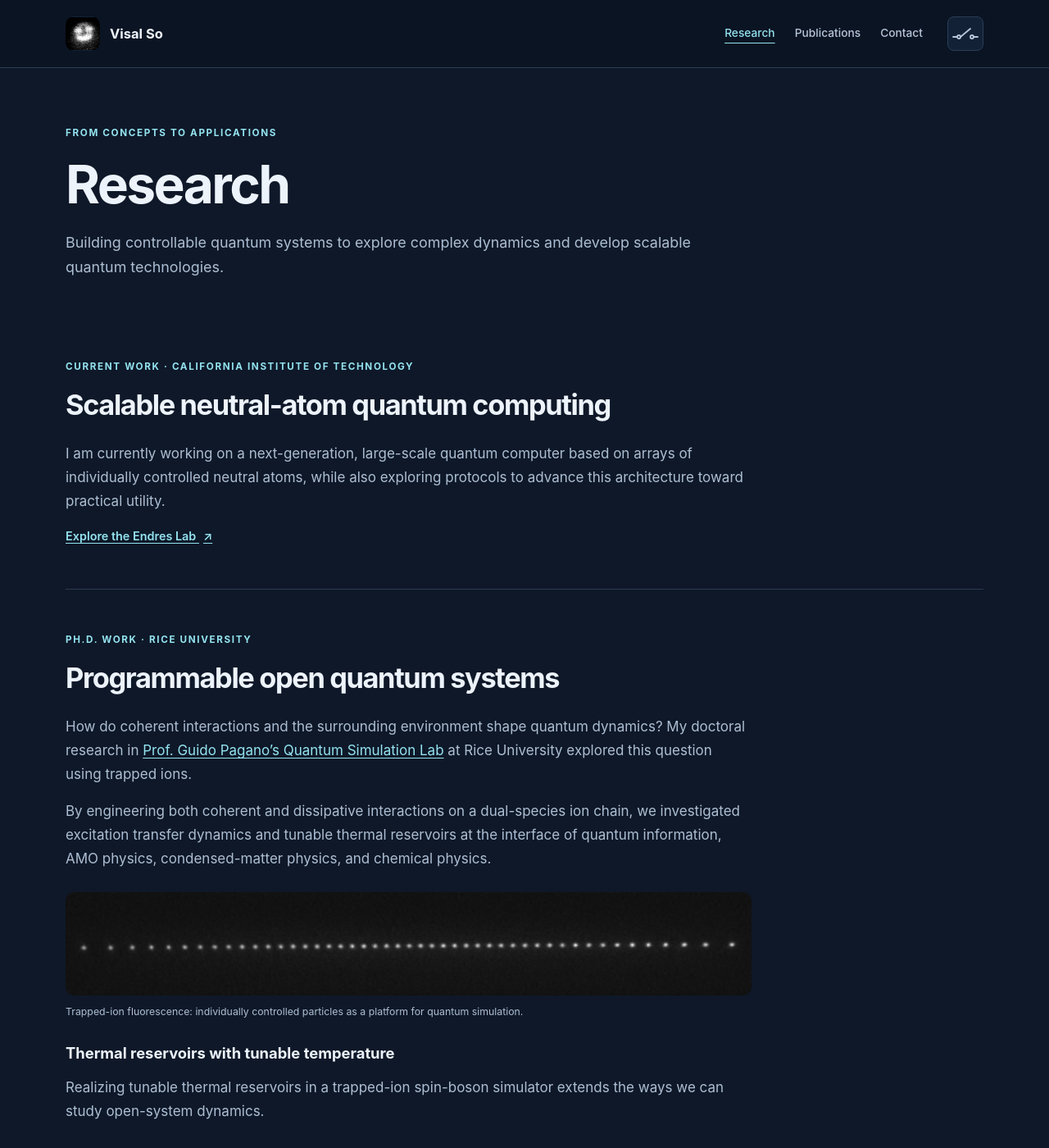
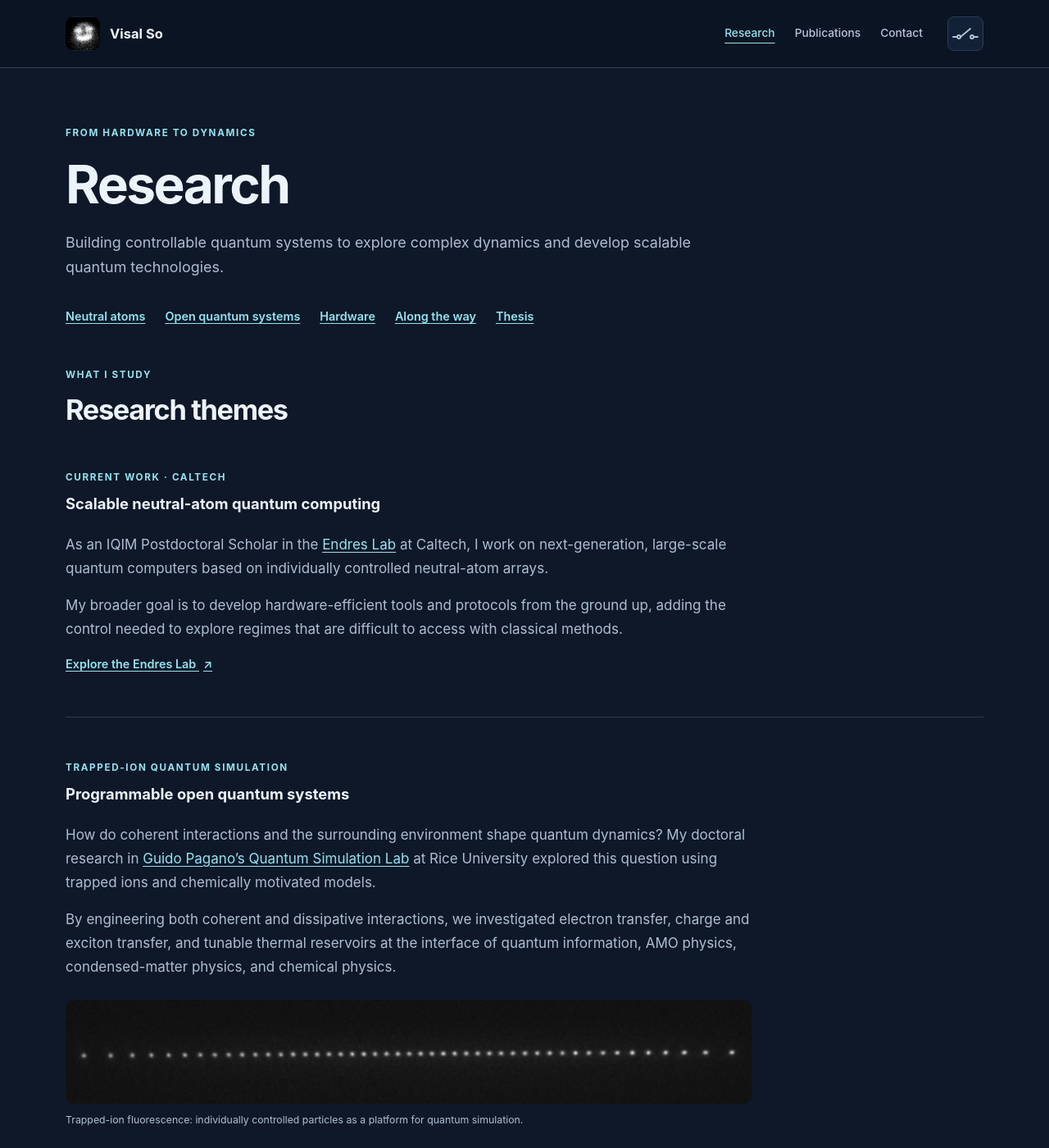
Before and after one commit to visalso/visalso.github.io, a Jekyll site: the page built from research.html, in a window 1280 px wide and 1400 px high. Shown: the whole window at 82% size. Built offline with Jekyll 4.4.1, drawn with Linux system fonts in a browser that asks for light colours; some of the changed text lies outside the part shown.

Commit message:
Update research.html

```diff
--- a/research.html
+++ b/research.html
@@ -6,63 +6,70 @@ permalink: /research/
 nav: research
 ---
 <header class="page-header container">
-  <p class="eyebrow">From concepts to applications</p>
+  <p class="eyebrow">From hardware to dynamics</p>
   <h1 class="page-title">Research</h1>
   <p class="lead">Building controllable quantum systems to explore complex dynamics and develop scalable quantum technologies.</p>
-  <!--<nav class="actions page-jumps" aria-label="Research sections">
-    <a class="text-link" href="#neutral-atoms">Current work</a>
+  <nav class="actions page-jumps" aria-label="Research sections">
+    <a class="text-link" href="#neutral-atoms">Neutral atoms</a>
     <a class="text-link" href="#open-systems">Open quantum systems</a>
     <a class="text-link" href="#hardware">Hardware</a>
+    <a class="text-link" href="#updates">Along the way</a>
     <a class="text-link" href="#thesis">Thesis</a>
-    <a class="text-link" href="#updates">Talks &amp; updates</a>
-  </nav>-->
+  </nav>
 </header>
 
-<div class="container">
-  <section class="section project" id="neutral-atoms" aria-labelledby="neutral-atoms-title">
+
+<div class="container research-page__columns">
+  <section class="research-page__themes" id="research-themes" aria-labelledby="research-themes-title">
+    <header class="research-page__column-heading">
+      <p class="section-kicker">What I study</p>
+      <h2 id="research-themes-title">Research themes</h2>
+    </header>
+    <div class="research-page__cards">
+  <section class="section project research-theme-card" id="neutral-atoms" aria-labelledby="neutral-atoms-title">
     <div class="project__heading">
-      <p class="section-kicker">Current work · California Institute of Technology</p>
-      <h2 id="neutral-atoms-title">Scalable neutral-atom quantum computing</h2>
+      <p class="section-kicker">Current work · Caltech</p>
+      <h3 id="neutral-atoms-title">Scalable neutral-atom quantum computing</h3>
     </div>
     <div class="project__body prose">
-      <p>I am currently working on a next-generation, large-scale quantum computer based on arrays of individually controlled neutral atoms, while also exploring protocols to advance this architecture toward practical utility.</p>
+      <p>As an IQIM Postdoctoral Scholar in the <a href="https://www.endreslab.com/">Endres Lab</a> at Caltech, I work on next-generation, large-scale quantum computers based on individually controlled neutral-atom arrays.</p>
+      <p>My broader goal is to develop hardware-efficient tools and protocols from the ground up, adding the control needed to explore regimes that are difficult to access with classical methods.</p>
       <p class="project__links"><a class="text-link" href="https://www.endreslab.com/">Explore the Endres Lab <span aria-hidden="true">↗</span></a></p>
     </div>
   </section>
-
-  <section class="section project" id="open-systems" aria-labelledby="open-systems-title">
+  <section class="section project research-theme-card" id="open-systems" aria-labelledby="open-systems-title">
     <div class="project__heading">
-      <p class="section-kicker">Ph.D. work · Rice University</p>
-      <h2 id="open-systems-title">Programmable open quantum systems</h2>
+      <p class="section-kicker">Trapped-ion quantum simulation</p>
+      <h3 id="open-systems-title">Programmable open quantum systems</h3>
     </div>
     <div class="project__body prose">
-      <p>How do coherent interactions and the surrounding environment shape quantum dynamics? My doctoral research in <a href="https://paganolab.rice.edu/">Prof. Guido Pagano’s Quantum Simulation Lab</a> at Rice University explored this question using trapped ions.</p>
-      <p>By engineering both coherent and dissipative interactions on a dual-species ion chain, we investigated excitation transfer dynamics and tunable thermal reservoirs at the interface of quantum information, AMO physics, condensed-matter physics, and chemical physics.</p>
+      <p>How do coherent interactions and the surrounding environment shape quantum dynamics? My doctoral research in <a href="https://paganolab.rice.edu/">Guido Pagano’s Quantum Simulation Lab</a> at Rice University explored this question using trapped ions and chemically motivated models.</p>
+      <p>By engineering both coherent and dissipative interactions, we investigated electron transfer, charge and exciton transfer, and tunable thermal reservoirs at the interface of quantum information, AMO physics, condensed-matter physics, and chemical physics.</p>
       <figure class="research-figure">
         <img src="{{ '/assets/header_banner.png' | relative_url }}" alt="A chain of bright trapped-ion fluorescence spots" width="1687" height="255" loading="lazy" decoding="async">
         <figcaption>Trapped-ion fluorescence: individually controlled particles as a platform for quantum simulation.</figcaption>
       </figure>
-      <h3>Thermal reservoirs with tunable temperature</h3>
+      <h4>Thermal reservoirs with tunable temperature</h4>
       <p>Realizing tunable thermal reservoirs in a trapped-ion spin-boson simulator extends the ways we can study open-system dynamics.</p>
       <div class="project__links actions">
         <a class="text-link" href="{{ '/publications/' | relative_url }}#thermal-reservoirs">Publication <span aria-hidden="true">→</span></a>
         <a class="text-link" href="https://news.rice.edu/news/2026/new-controls-allow-researchers-incorporate-thermal-effects-quantum-simulation">Rice News &amp; summary video <span aria-hidden="true">↗</span></a>
       </div>
-      <h3>Charge and exciton transfer</h3>
+      <h4>Charge and exciton transfer</h4>
       <p>Multi-mode models with engineered reservoirs provide a setting for investigating charge and excitation dynamics relevant to chemical systems.</p>
       <div class="project__links actions">
         <a class="text-link" href="{{ '/publications/' | relative_url }}#charge-exciton-transfer">Publication <span aria-hidden="true">→</span></a>
         <a class="text-link" href="https://news.rice.edu/news/2026/quantum-simulator-sheds-light-how-nature-moves-energy-systems-photosynthesis-and-solar">Rice News &amp; summary video <span aria-hidden="true">↗</span></a>
         <a class="text-link" href="https://www.youtube.com/watch?v=jxOFuNQV0l0">QSim talk <span aria-hidden="true">↗</span></a>
       </div>
-      <h3>Excitation transfer with long-range interactions</h3>
+      <h4>Excitation transfer with long-range interactions</h4>
       <p>Related work investigates delocalized excitation transfer in open quantum systems with long-range interactions.</p>
       <div class="project__links actions">
         <a class="text-link" href="{{ '/publications/' | relative_url }}#delocalized-excitation-transfer">Publication <span aria-hidden="true">→</span></a>
         <a class="text-link" href="https://news.rice.edu/news/2025/quantum-leap-entangled-states-enhance-energy-transfer-models-molecular-systems">Rice News <span aria-hidden="true">↗</span></a>
         <a class="text-link" href="https://phys.org/news/2025-10-entangled-states-energy-molecular.html">Phys.org <span aria-hidden="true">↗</span></a>
       </div>
-      <h3>Electron transfer with tunable dissipation</h3>
+      <h4>Electron transfer with tunable dissipation</h4>
       <p>This work uses trapped ions to simulate electron transfer models with controlled dissipation.</p>
       <div class="project__links actions">
         <a class="text-link" href="{{ '/publications/' | relative_url }}#electron-transfer">Publication <span aria-hidden="true">→</span></a>
@@ -71,11 +78,10 @@ nav: research
       </div>
     </div>
   </section>
-
-  <section class="section project" id="hardware" aria-labelledby="hardware-title">
+  <section class="section project research-theme-card" id="hardware" aria-labelledby="hardware-title">
     <div class="project__heading">
       <p class="section-kicker">Experimental tools</p>
-      <h2 id="hardware-title">Quantum hardware and control</h2>
+      <h3 id="hardware-title">Quantum hardware and control</h3>
     </div>
     <div class="project__body prose">
       <p>Quantum simulation depends on the devices and controls that make precise experiments possible. My work includes a collaboration on monolithic segmented three-dimensional ion traps for quantum technology applications.</p>
@@ -86,39 +92,45 @@ nav: research
       </div>
     </div>
   </section>
-
-  <section class="section project" id="thesis" aria-labelledby="thesis-title">
-    <div class="project__heading">
-      <p class="section-kicker">Rice University · 2026</p>
-      <h2 id="thesis-title">Doctoral thesis</h2>
-    </div>
-    <div class="project__body prose">
-      <h3>Trapped-ion quantum simulation of open-system chemical dynamics</h3>
-      <p>I defended my dissertation on April 22, 2026, under the supervision of Prof. Guido Pagano. It received the <strong>H. A. Wilson Research Award</strong> as the most outstanding Ph.D. thesis in Rice University’s Department of Physics and Astronomy for the 2025–2026 academic year.</p>
-      <p><a class="button button--primary" href="https://drive.google.com/file/d/1TURIovFBtQL3cR2Uf5lg0uzMgIe-XHmn/view?usp=drive_link">Read the thesis <span aria-hidden="true">↗</span></a></p>
-      <details class="disclosure">
-        <summary>Committee and thesis details</summary>
-        <p>The committee comprised Prof. Guido Pagano (Chair), Prof. Randall G. Hulet, and Prof. Songtao Chen. The thesis was submitted to Rice University’s open-access repository on April 24, 2026.</p>
-        <p>The linked version is dated April 26, 2026. It includes an improved explanation of the initial vibronic-state preparation under “State preparation and basis rotation” in Section 6.2.1.</p>
-      </details>
     </div>
   </section>
 
-  <section class="section" id="updates" aria-labelledby="updates-title">
-    <div class="section-heading">
-      <div><p class="section-kicker">Along the way</p><h2 id="updates-title">Talks, recognition &amp; updates</h2></div>
-    </div>
-    <div class="timeline">
+  <aside class="research-page__updates" id="updates" aria-labelledby="updates-title">
+    <header class="research-page__column-heading">
+      <p class="section-kicker">Along the way</p>
+      <h2 id="updates-title">Talks, recognition &amp; updates</h2>
+    </header>
+    <div class="timeline research-page__timeline">
       {% for item in site.data.news %}
-      <article class="timeline__item">
+      {% assign is_thesis = false %}
+      {% if item.id == 'thesis' or item.title contains 'Ph.D. defense' or item.title contains 'Doctoral thesis' %}
+        {% assign is_thesis = true %}
+      {% endif %}
+      <article class="timeline__item"{% if is_thesis %} id="thesis"{% endif %}>
         <p class="timeline__date">{{ item.date_label | escape }}</p>
         <div class="timeline__body">
           <h3>{{ item.title | escape }}</h3>
           <p>{{ item.summary | escape }}</p>
-          {% if item.links %}<div class="actions">{% for link in item.links %}<a class="text-link" href="{% if link.internal %}{{ link.url | relative_url }}{% else %}{{ link.url | escape }}{% endif %}">{{ link.label | escape }}<span aria-hidden="true"> {% if link.internal %}→{% else %}↗{% endif %}</span></a>{% endfor %}</div>{% endif %}
+          {% if is_thesis %}
+          <div class="research-page__thesis">
+            <p><strong>Doctoral thesis:</strong> <em>Trapped-ion quantum simulation of open-system chemical dynamics</em></p>
+            <details class="disclosure research-page__thesis-details">
+              <summary>Committee and thesis details</summary>
+              <p>The committee comprised Prof. Guido Pagano (Chair), Prof. Randall G. Hulet, and Prof. Songtao Chen. The thesis was submitted to Rice University’s open-access repository on April 24, 2026.</p>
+              <p>The linked version is dated April 26, 2026. It includes an improved explanation of the initial vibronic-state preparation under “State preparation and basis rotation” in Section 6.2.1.</p>
+            </details>
+          </div>
+          {% endif %}
+          {% if item.links %}
+          <div class="actions">
+            {% for link in item.links %}
+            <a class="text-link" href="{% if link.internal %}{{ link.url | relative_url }}{% else %}{{ link.url | escape }}{% endif %}">{{ link.label | escape }}<span aria-hidden="true"> {% if link.internal %}→{% else %}↗{% endif %}</span></a>
+            {% endfor %}
+          </div>
+          {% endif %}
         </div>
       </article>
       {% endfor %}
     </div>
-  </section>
+  </aside>
 </div>
```
